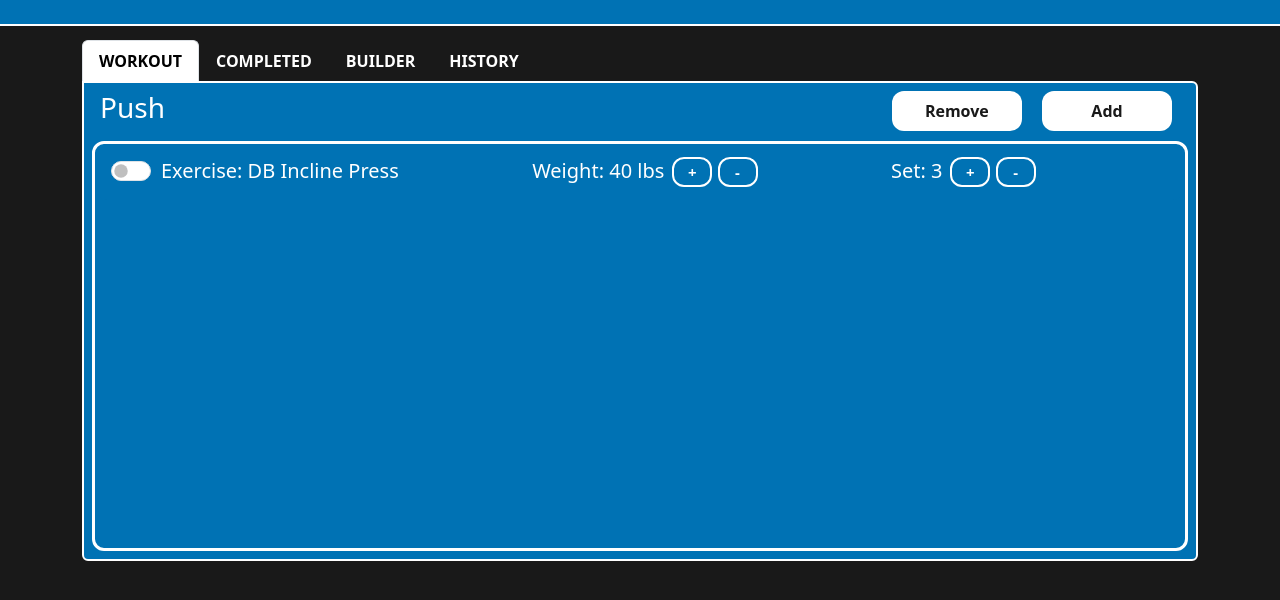
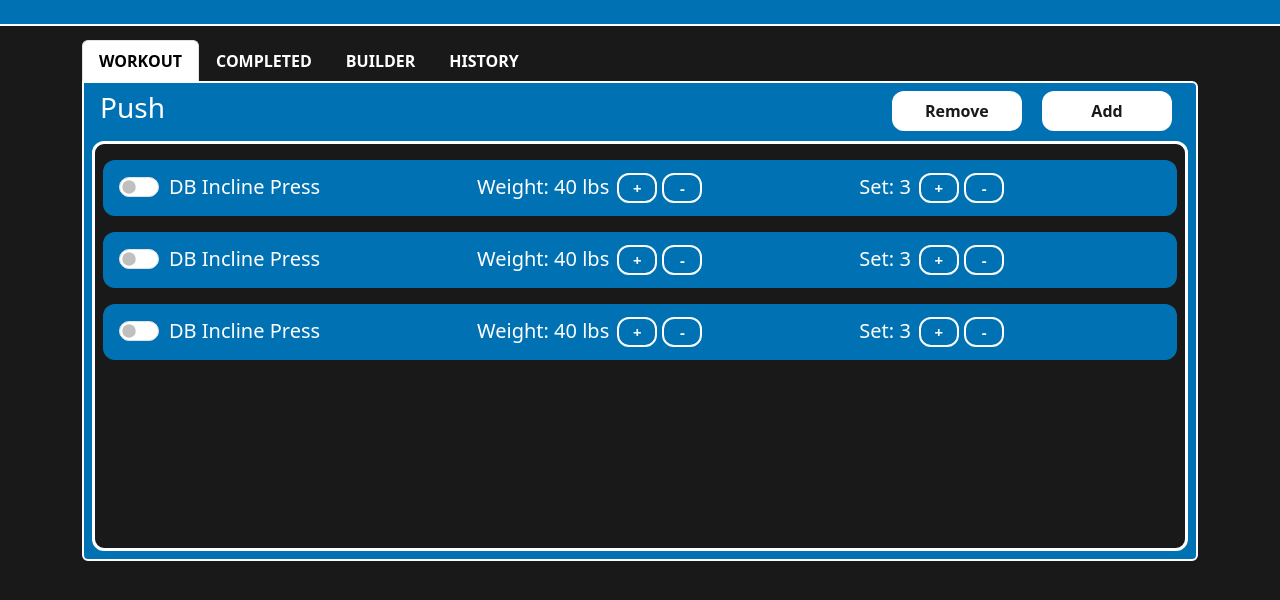
Before and after one commit to MrTindall/Vue-App-Prototype, a plain HTML site: page index.html in a window 1280 px wide. Shown: the part 96-696 px from the top of the page. Drawn offline with nearby package versions, Linux system fonts and the light colour scheme.

Commit message:
changed the ui layout

```diff
--- a/index.html
+++ b/index.html
@@ -93,8 +93,8 @@
                         </div>
 
                         <div class="container-fluid p-0 WorkoutContent overflow-y-auto">
-                            <ul class="list-group list-group-flush">
-                                <li class="list-group-item underline">
+                            <ul class="list-group list-group-flush mb-2">
+                                <li class="list-group-item mt-3 mx-2">
                                     <div class="d-flex flex-column flex-lg-row justify-content-between">
                                         <span class="d-flex py-1">
                                             <div class="form-check form-switch">
@@ -102,7 +102,7 @@
                                                     id="flexSwitchCheckDefault">
                                                 <label class="form-check-label" for="flexSwitchCheckDefault"></label>
                                             </div>
-                                            Exercise: DB Incline Press
+                                            DB Incline Press
                                         </span>
                                         <span class="d-flex justify-content-between py-1">
                                             Weight: 40 lbs
@@ -120,6 +120,62 @@
                                         </span>
                                         <span></span>
 
+                                    </div>
+                                </li>
+
+                                <li class="list-group-item mt-3 mx-2">
+                                    <div class="d-flex flex-column flex-lg-row justify-content-between">
+                                        <span class="d-flex py-1">
+                                            <div class="form-check form-switch">
+                                                <input class="form-check-input" type="checkbox" role="switch"
+                                                    id="flexSwitchCheckDefault">
+                                                <label class="form-check-label" for="flexSwitchCheckDefault"></label>
+                                            </div>
+                                            DB Incline Press
+                                        </span>
+                                        <span class="d-flex justify-content-between py-1">
+                                            Weight: 40 lbs
+                                            <div>
+                                                <button type="button" class="qtyChange plus ms-2">+</button>
+                                                <button type="button" class="qtyChange minus">-</button>
+                                            </div>
+                                        </span>
+                                        <span class="d-flex justify-content-between  py-1">
+                                            Set: 3
+                                            <div>
+                                                <button type="button" class="qtyChange plus ms-2">+</button>
+                                                <button type="button" class="qtyChange minus">-</button>
+                                            </div>
+                                        </span>
+                                        <span></span>
+                                    </div>
+                                </li>
+
+                                <li class="list-group-item mt-3 mx-2">
+                                    <div class="d-flex flex-column flex-lg-row justify-content-between">
+                                        <span class="d-flex py-1">
+                                            <div class="form-check form-switch">
+                                                <input class="form-check-input" type="checkbox" role="switch"
+                                                    id="flexSwitchCheckDefault">
+                                                <label class="form-check-label" for="flexSwitchCheckDefault"></label>
+                                            </div>
+                                            DB Incline Press
+                                        </span>
+                                        <span class="d-flex justify-content-between py-1">
+                                            Weight: 40 lbs
+                                            <div>
+                                                <button type="button" class="qtyChange plus ms-2">+</button>
+                                                <button type="button" class="qtyChange minus">-</button>
+                                            </div>
+                                        </span>
+                                        <span class="d-flex justify-content-between  py-1">
+                                            Set: 3
+                                            <div>
+                                                <button type="button" class="qtyChange plus ms-2">+</button>
+                                                <button type="button" class="qtyChange minus">-</button>
+                                            </div>
+                                        </span>
+                                        <span></span>
                                     </div>
                                 </li>
                             </ul>
@@ -144,27 +200,26 @@
                                 <button type="button" class="addWorkout me-3" data-bs-toggle="modal"
                                     data-bs-target="#archiveWorkoutModal">Archive
                                 </button>
-
                             </div>
                         </div>
 
                         <div class="container-fluid p-0 WorkoutContent overflow-y-auto">
-                            <ul class="list-group list-group-flush">
-                                <li class="list-group-item underline">
-                                    <div class="d-flex flex-column flex-md-row justify-content-between">
+                            <ul class="list-group list-group-flush mb-2">
+                                <li class="list-group-item mt-3 mx-2">
+                                    <div class="d-flex flex-column flex-lg-row justify-content-between">
                                         <span class="d-flex py-1">
                                             <div class="form-check form-switch">
                                                 <input class="form-check-input" type="checkbox" role="switch"
                                                     id="flexSwitchCheckDefault">
                                                 <label class="form-check-label" for="flexSwitchCheckDefault"></label>
                                             </div>
-                                            <p class="text-decoration-line-through">Exercise: DB Incline Press</p>
-                                        </span>
-                                        <span class="d-flex justify-content-between py-1 text-decoration-line-through">
-                                            Weight: 40 lbs
+                                            <span class="text-decoration-line-through">DB Incline Press</span>
                                         </span>
                                         <span class="d-flex justify-content-between py-1">
-                                            <p class="text-decoration-line-through">Set: 3</p>
+                                            <span class="text-decoration-line-through">Weight: 40 lbs</span>
+                                        </span>
+                                        <span class="d-flex justify-content-between py-1">
+                                            <span class="text-decoration-line-through">Set: 3</span>
                                             <div>
                                                 <button type="button" class="qtyChange plus ms-2">+</button>
                                                 <button type="button" class="qtyChange minus">-</button>
--- a/style.css
+++ b/style.css
@@ -111,9 +111,10 @@ body {
     border: 3px solid white;
     height: 410px;
     border-radius: 12px;
+    background-color: var(--dark-color);
 }
 
-.WorkoutContent .list-group.list-group-flush {
+.WorkoutContent .list-group.list-group-flush li{
     border-radius: 12px;
 }
 
@@ -231,7 +232,7 @@ button.addWorkout:active {
 }
 
 #flexSwitchCheckDefault:checked {
-    background-color: rgb(56, 168, 56);
+    background-color: rgb(255, 70, 70);
 }
 
 @media (max-width:1200px) {
```
